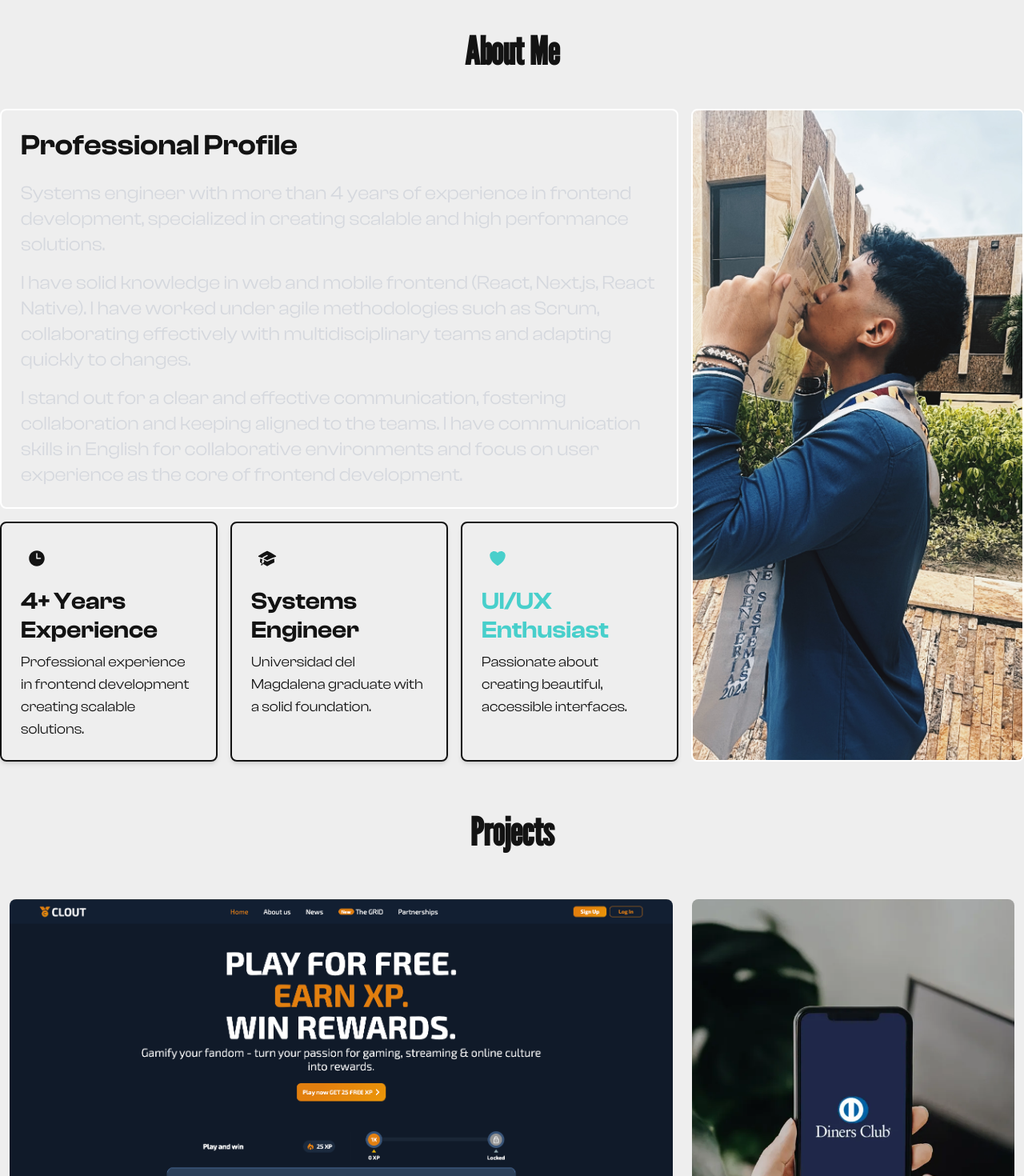
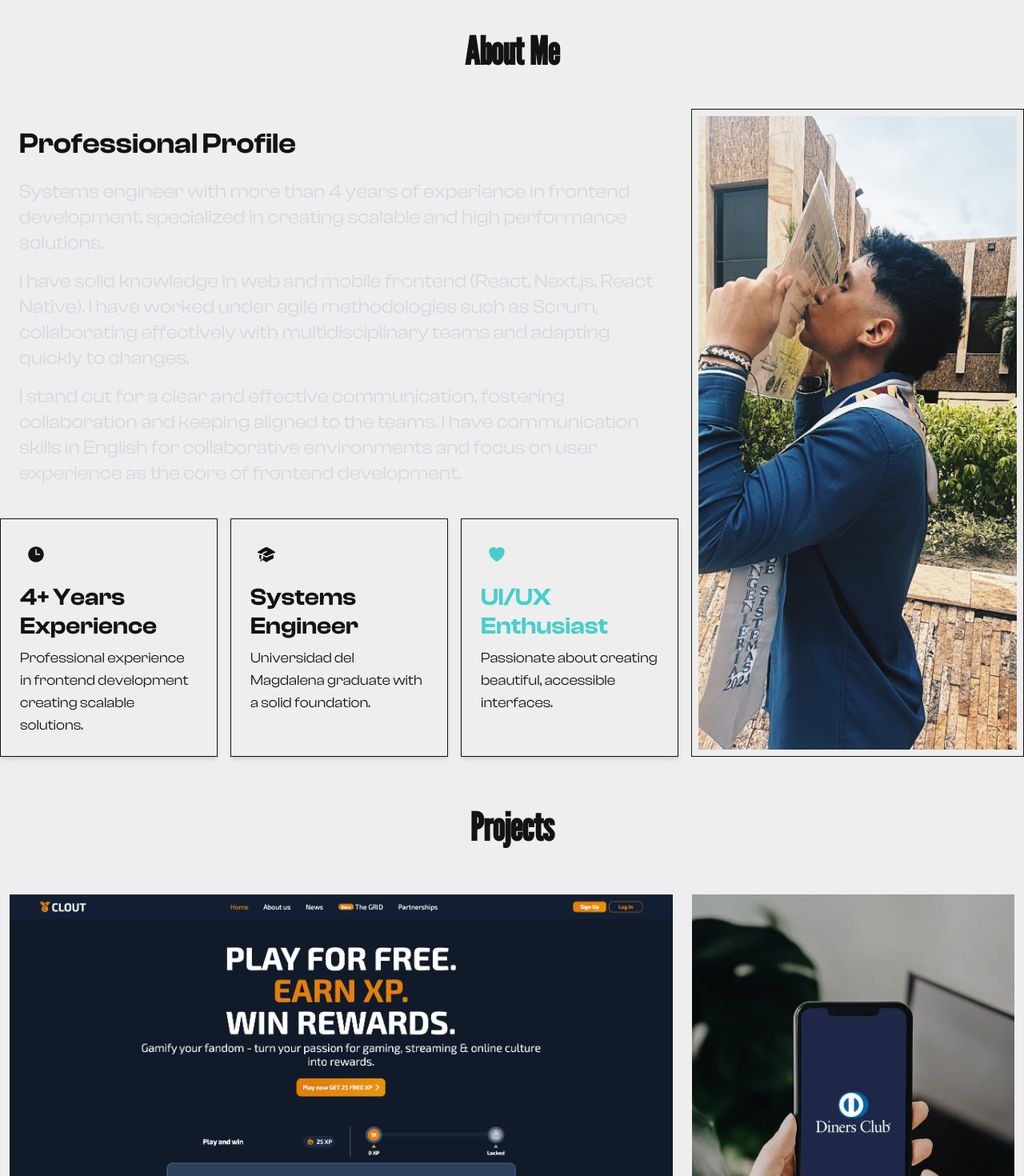
Before and after one commit to derekcantillo/derek-portfolio, a Next.js app: page / in a window 1280 px wide. Shown: the part 760-2230 px from the top of the page at 80% size. Built offline with nearby package versions, Linux system fonts and the light colour scheme; a web font is replaced by a local one.

Commit message:
style: Refine About and Projects sections by removing unnecessary borders and enhancing layout for improved visual consistency

```diff
--- a/src/components/sections/About/About.tsx
+++ b/src/components/sections/About/About.tsx
@@ -54,7 +54,7 @@ export const About = () => {
 				<div className="grid grid-cols-1 gap-4 md:grid-cols-3">
 					{/* Profile Section - Top row, first two columns */}
 					<div className="md:col-span-2">
-						<div className="h-full rounded-lg border-2 border-white p-6">
+						<div className="h-full rounded-lg p-6">
 							<div className="mb-6 flex items-center">
 								<Typography variant="h3">Professional Profile</Typography>
 							</div>
@@ -84,7 +84,7 @@ export const About = () => {
 
 					{/* Image Section - Both rows, last column */}
 					<div className="md:col-span-1 md:row-span-2">
-						<div className="flex h-full items-center justify-center overflow-hidden rounded-lg border-2 border-white">
+						<div className="flex h-full items-center justify-center overflow-hidden border p-2">
 							<div className="relative h-full w-full overflow-hidden">
 								<Image
 									src={IMAGES.DEGREE_PHOTO}
@@ -108,7 +108,7 @@ export const About = () => {
 							return (
 								<div
 									key={fact.title}
-									className={`rounded-lg border-2 ${borderColorClass} p-6 shadow-md`}
+									className={`border ${borderColorClass} p-6 shadow-md`}
 								>
 									<div
 										className={`mb-4 flex h-10 w-10 items-center justify-center ${bgColorClass} ${textColorClass}`}
--- a/src/components/sections/Projects/Projects.tsx
+++ b/src/components/sections/Projects/Projects.tsx
@@ -84,7 +84,7 @@ export const Projects = () => {
 								className={`${widthClass} h-[30rem] p-3`}
 							>
 								<div
-									className="group relative h-full w-full overflow-hidden rounded-lg"
+									className="group relative h-full w-full overflow-hidden"
 									style={{
 										backgroundImage: `url(${project.image})`,
 										backgroundSize: 'cover',
```
